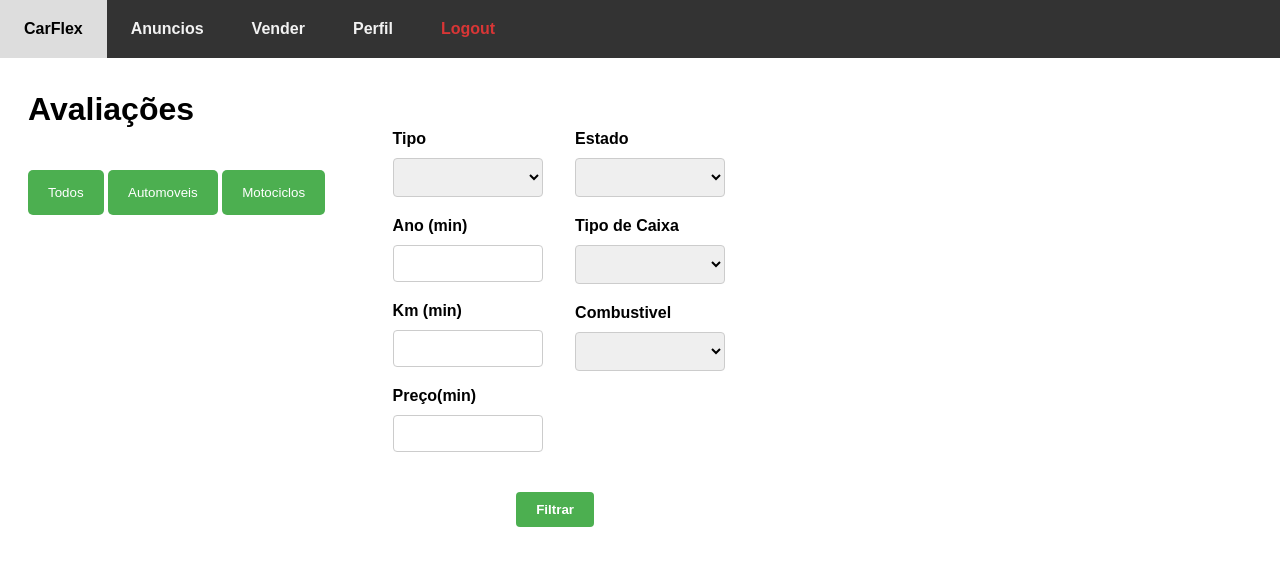
After one commit to nuca19/carFlex, a Flask app: template app/templates/avaliacoes.html in a window 1280 px wide. The commit adds this page. Shown: the top 566 px of the page. Run offline with Flask 3, Linux system fonts and the light colour scheme; the template is opened without the code that fills it, so the values that code supplies are empty; some libraries are stand-ins or nearby versions.

Commit message:
fix no filtro

```diff
--- a/app/app.py
+++ b/app/app.py
@@ -115,6 +115,14 @@ def vender():
         return render_template('vender.html')
     else:
         return redirect('/')
+
+@app.route('/avaliacoes')
+def avaliacoes():
+    if session['auth']:
+        return render_template('avaliacoes.html')
+    else:
+        return redirect('/')
+
 
 
 @app.route('/register')
--- a/app/static/style.css
+++ b/app/static/style.css
@@ -75,7 +75,6 @@ button[aria-busy="true"] .htmx-indicator {
 
 .content {
     height: 100%;
-    width: 100%;
     margin-top: 50px;
     padding: 20px;
 }
@@ -283,7 +282,6 @@ button[aria-busy="true"] .htmx-indicator {
     text-align: center;
 }
 
-#UserInfo label {}
 
 #filterPerfil {
     display: flex;
@@ -359,6 +357,7 @@ button[aria-busy="true"] .htmx-indicator {
 
 .header {
     display: flex;
+    width: 100%;
 }
 
 #filter {
@@ -431,6 +430,8 @@ button[aria-busy="true"] .htmx-indicator {
 
 } */
 
+
+
 #fullfilter {
     display: flex;
     flex-direction: column;
@@ -462,7 +463,7 @@ button[aria-busy="true"] .htmx-indicator {
     padding: 10px;
     border: 1px solid #ccc;
     border-radius: 4px;
-    width: 100%;
+    width: 150px;
     box-sizing: border-box;
 }
 
--- a/app/templates/anuncios.html
+++ b/app/templates/anuncios.html
@@ -268,7 +268,7 @@ document.addEventListener('DOMContentLoaded', (event) => {
             <label for="preco">Preço(min)</label>
               <input type="number" id="preco" name="preco" min="0">
           </div>
-        <div style="margin-top: 20px">
+        <div style="margin-top: 20px; margin-left: 40px">
           <label for="estado">Estado</label>
               <select name="estado" id="estado">
                   <option value=""></option>
@@ -289,13 +289,13 @@ document.addEventListener('DOMContentLoaded', (event) => {
               <option value="eletrico">Eletrico</option>
           </select>
         </div>
-        <div id="marcaseg">
+        <div id="marcaseg" style="display: none;">
           <label for="marca">Marca</label>
               <select name="marca" id="marca">
                   <!-- Options will be populated by JavaScript -->
               </select>
           <label for="modelo">Modelo</label>
-              <input type="text" id="modelo" name="modelo" style="width: 150px; height: 5px;">
+              <input type="text" id="modelo" name="modelo" style="width: 150px; height: 36px;">
           <label for="segmento">Segmento</label>
               <select name="segmento" id="segmento"">
                   <!-- Options will be populated by JavaScript -->
--- /dev/null
+++ b/app/templates/avaliacoes.html
@@ -0,0 +1,91 @@
+<!DOCTYPE html>
+<html>
+<head>
+    <title>CarFlex - Anuncios</title>
+    <link rel="stylesheet" href="../static/style.css">
+<script src="https://unpkg.com/htmx.org@1.9.10"></script>
+<script>
+</script>
+</head>
+<body>
+  <div id="navbar">
+    <a href="/">CarFlex</a>
+    <a href="/anuncios">Anuncios</a>
+    <a href="/vender">Vender</a>
+    <a href="/perfil">Perfil</a>
+    <a id="logout" href="/logout">Logout</a>
+    </div>
+  <div class="content">
+    <div class="header">
+      <div id="leftanuncios">
+        <h1>Avaliações</h1>
+        <div>
+          <button onclick="">Todos</button>
+          <button onclick="">Automoveis</button>
+          <button onclick="">Motociclos</button>
+        </div>
+      </div>
+      <div id="fullfilter">
+      <div id="filter">
+        <div>
+          <form onsubmit="event.preventDefault(); fetchFilterAnuncios();" method="post">
+            <label for="tipo">Tipo</label>
+              <select name="tipo" id="tipo">
+                  <option value=""></option>
+                  <option value="automovel">Automovel</option>
+                  <option value="motociclo">Motociclo</option>
+              </select>
+            <label for="ano">Ano (min)</label>
+              <input type="number" id="ano" name="ano" min="1900" max="2024" step="1">
+            <label for="km">Km (min)</label>
+              <input type="number" id="km" name="km" min="0">
+            <label for="preco">Preço(min)</label>
+              <input type="number" id="preco" name="preco" min="0">
+          </div>
+        <div style="margin-top: 20px; margin-left: 40px">
+          <label for="estado">Estado</label>
+              <select name="estado" id="estado">
+                  <option value=""></option>
+                  <option value="novo">Novo</option>
+                  <option value="usado">Usado</option>
+              </select>
+          <label for="tipo_caixa">Tipo de Caixa</label>
+              <select name="tipo_caixa" id="tipo_caixa">
+                  <option value=""></option>
+                  <option value="manual">Manual</option>
+                  <option value="automatico">Automatico </option>
+              </select>
+          <label for="combustivel">Combustivel</label>
+          <select name="combustivel" id="combustivel">
+              <option value=""></option>
+              <option value="gasolina">Gasolina</option>
+              <option value="diesel">Diesel</option>
+              <option value="eletrico">Eletrico</option>
+          </select>
+        </div>
+        <div id="marcaseg" style="display: none;">
+          <label for="marca">Marca</label>
+              <select name="marca" id="marca">
+                  <!-- Options will be populated by JavaScript -->
+              </select>
+          <label for="modelo">Modelo</label>
+              <input type="text" id="modelo" name="modelo" style="width: 150px; height: 36px;">
+          <label for="segmento">Segmento</label>
+              <select name="segmento" id="segmento"">
+                  <!-- Options will be populated by JavaScript -->
+              </select>
+
+        </div>
+        <div id="extrafields"></div>
+      </div>
+      <input id="filtrarinput" type="submit" value="Filtrar">
+      </div>
+      </form>
+      </div>
+
+
+    </div>
+    <div id="anuncios"></div>
+  </div>
+</body>
+</html>
```
